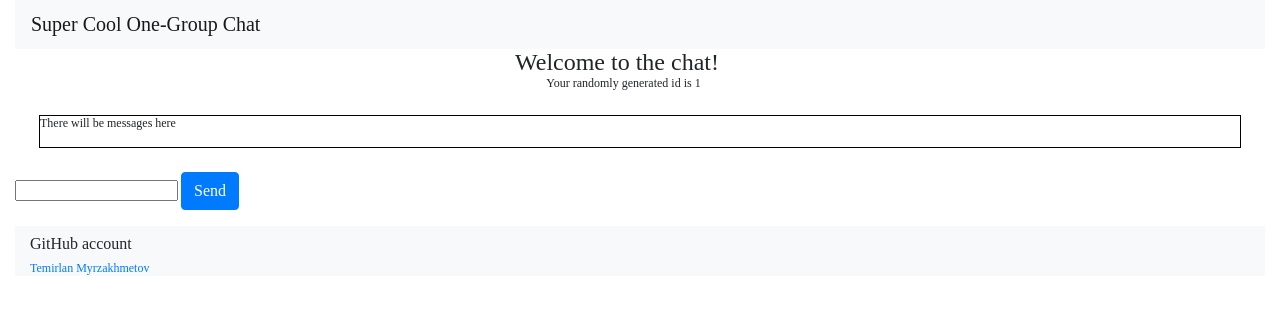
After one commit to temirrr/AsyncIO-Message-App, a Python web app: template templates/index.html in a window 1280 px wide. The commit adds this page. Shown: the top 314 px of the page. Run offline with Jinja, Linux system fonts and the light colour scheme; the template is opened without the code that fills it: most values are stand-ins (such as "Sample title", 1, 10 or a date in 2020); some libraries are stand-ins or nearby versions.

Commit message:
Complete 1st html page

```diff
--- a/app.py
+++ b/app.py
@@ -15,12 +15,11 @@ from settings import log
 
 async def on_shutdown(app):
 	for ws in app['websockets']:
-		#Only closing websocket when the client closes the browser, for now
-		await ws.close(code = 1001, message = 'Server Shutdown, Client Closed Browser Tab')
+		await ws.close(message = 'Server Shutdown')
 
 app = web.Application() #inherits from dict, dict-like object, but we can't copy it
 
-aiohttp_jinja2.setup(app, loader=jinja2.FileSystemLoader('/templates'))
+aiohttp_jinja2.setup(app, loader=jinja2.FileSystemLoader('./templates'))
 
 #TODO: add_route edit as needed
 for route in routes:
--- a/chat/views.py
+++ b/chat/views.py
@@ -8,7 +8,7 @@ import random
 uids = []
 
 class ChatList(web.View):
-	@aiohttp_jinja2.template('chat/index.html')
+	@aiohttp_jinja2.template('index.html')
 	async def get(self):
 		return {}
 
--- a/static/css/main.css
+++ b/static/css/main.css
@@ -1,3 +1,28 @@
 body {
-	font: 14rem Arial serif;
+	font: 12px Arial serif;
 }
+
+.navbar {
+	background-color: #F8F9FA;
+}
+
+.footer {
+	background-color: #F8F9FA;
+}
+
+#welcome {
+	width: 20%;
+	margin: auto;
+	font: 2em Arial sans-serif bold;
+}
+
+#show-id {
+	width: 15%;
+	margin: auto;
+	font: 1em Arial serif;
+}
+
+#message-list {
+	border: 1px black solid;
+	margin: 2em;
+}
--- a/templates/base.html
+++ b/templates/base.html
@@ -18,9 +18,23 @@
     {% endblock %}
 </head>
 <body>
-    {% block content%}
-    {% endblock %}
+    <div class="container-fluid" id="everything">
+        <nav class="navbar navbar-light bg-light top">
+          <span class="navbar-brand">
+            <span class="far fa-comments"></span>
+            Super Cool One-Group Chat
+          </span>
+        </nav>
+        {% block content%}
+        {% endblock %}
 
+        <footer class="footer page-footer pt-2 bottom">
+            <div class="container-fluid text-center text-lg-left">
+                <h6>GitHub account</h6>
+                <a href="https://github.com/temirrr">Temirlan Myrzakhmetov</a>
+            </div>
+        </footer>
+    </div>
     <script src="https://code.jquery.com/jquery-3.3.1.slim.min.js" integrity="sha384-q8i/X+965DzO0rT7abK41JStQIAqVgRVzpbzo5smXKp4YfRvH+8abtTE1Pi6jizo" crossorigin="anonymous"></script>
     <script src="https://cdnjs.cloudflare.com/ajax/libs/popper.js/1.14.7/umd/popper.min.js" integrity="sha384-UO2eT0CpHqdSJQ6hJty5KVphtPhzWj9WO1clHTMGa3JDZwrnQq4sF86dIHNDz0W1" crossorigin="anonymous"></script>
     <script src="https://stackpath.bootstrapcdn.com/bootstrap/4.3.1/js/bootstrap.min.js" integrity="sha384-JjSmVgyd0p3pXB1rRibZUAYoIIy6OrQ6VrjIEaFf/nJGzIxFDsf4x0xIM+B07jRM" crossorigin="anonymous"></script>
--- /dev/null
+++ b/templates/index.html
@@ -0,0 +1,23 @@
+{% extends 'base.html' %}
+
+{% block title %}
+Group Chat
+{% endblock %}
+
+{% block head %}
+{% endblock %}
+
+{% block content %}
+<p id='welcome'>Welcome to the chat!</p>
+<p id= 'show-id'>Your randomly generated id is {{uid}}</p>
+<div id='message-list'>
+    <p>There will be messages here</p>
+</div>
+    <p>
+        <input  type="text" id="message" autocomplete="off">
+        <input class="btn btn-primary" type="submit" id='submit' value="Send">
+    </p>
+{% endblock %}
+
+<!-- {% block footer %}
+{% endblock %} -->
```
